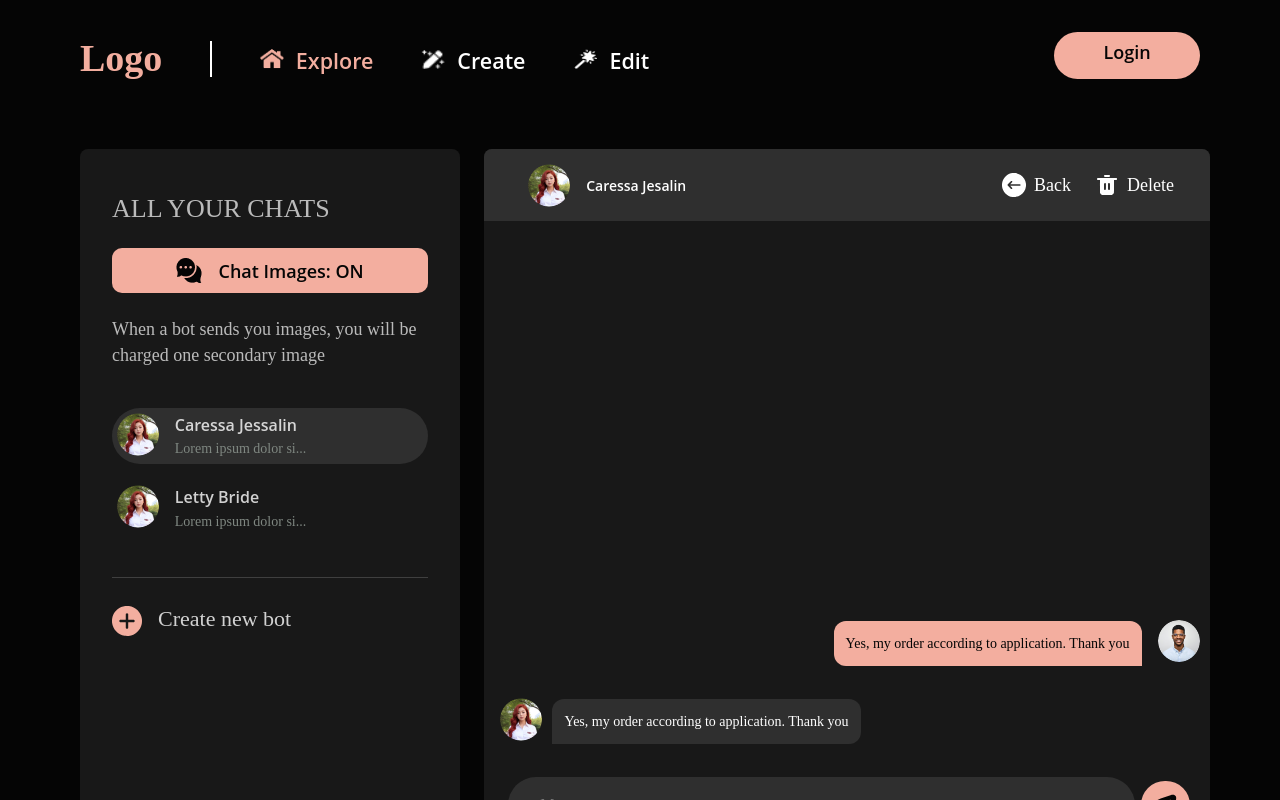
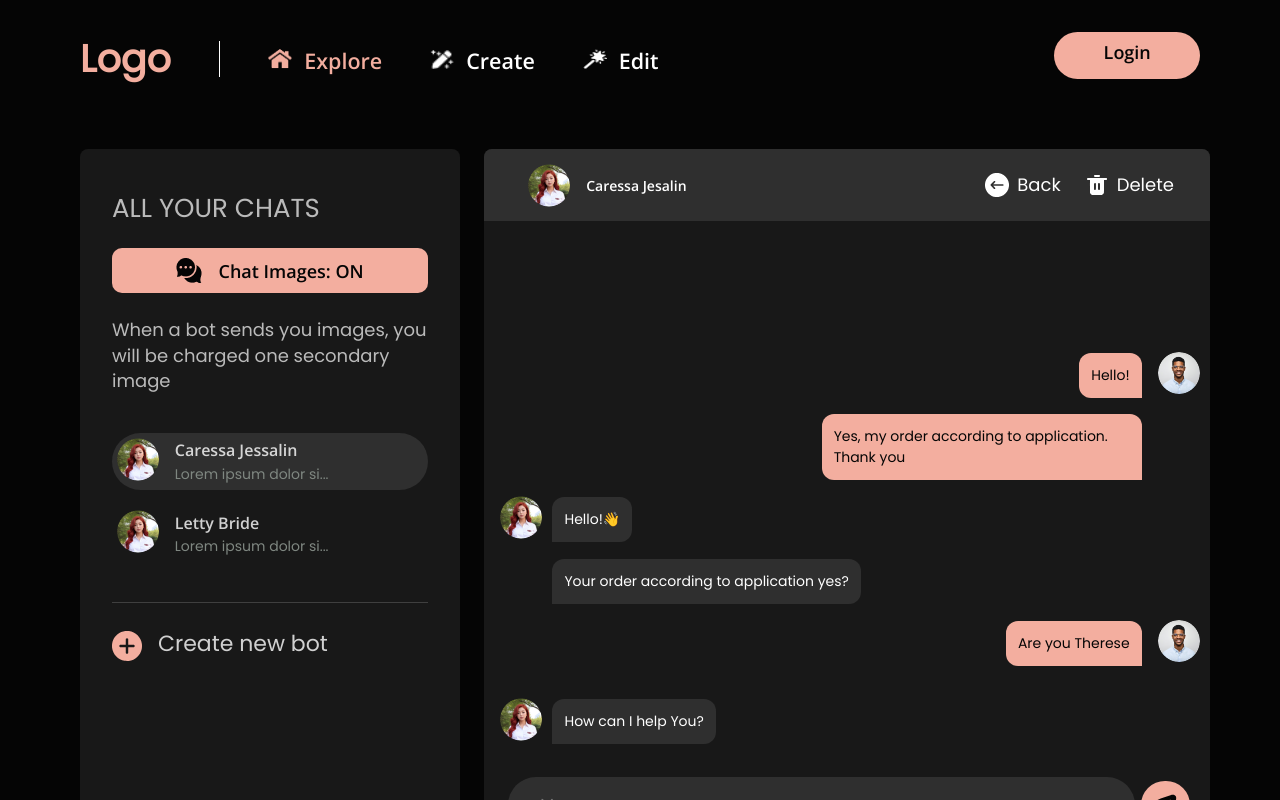
Before and after one commit to SamMathelete/sambit-mishra-chat-app-test, a Next.js app: page /main in a window 1280 px wide. Built offline with nearby package versions, Linux system fonts and the light colour scheme.

Commit message:
finished front end first frame

```diff
--- /dev/null
+++ b/data/sample-chats.ts
@@ -0,0 +1,38 @@
+export const chats = [
+    {
+        id: 1,
+        me: true,
+        message: "Hello!",
+        cont: false
+    },
+    {
+        id: 2,
+        me: true,
+        message: "Yes, my order according to application. Thank you",
+        cont: true
+    },
+    {
+        id: 3,
+        me: false,
+        message: "Hello!👋",
+        cont: false
+    },
+    {
+        id: 4,
+        me: false,
+        message: "Your order according to application yes?",
+        cont: true
+    },
+    {
+        id: 5,
+        me: true,
+        message: "Are you Therese",
+        cont: false
+    },
+    {
+        id: 6,
+        me: false,
+        message: "How can I help You?",
+        cont: false
+    }
+]
--- a/src/components/Body/Messages/Message.module.css
+++ b/src/components/Body/Messages/Message.module.css
@@ -5,6 +5,10 @@
   align-items: center;
   justify-content: left;
   background-color: transparent;
+}
+
+.firstChild {
+  margin-top: auto !important;
 }
 
 .meContainer {
--- a/src/components/Body/Messages/Message.tsx
+++ b/src/components/Body/Messages/Message.tsx
@@ -7,11 +7,12 @@ interface Props {
   me: boolean;
   showImg: boolean;
   img: StaticImageData;
+  first: boolean;
 }
 
-const Message: FC<Props> = ({ message, me, showImg, img }) => {
+const Message: FC<Props> = ({ message, me, showImg, img, first }) => {
   return (
-    <div className={`${styles.container} ${me && styles.meContainer}`}>
+    <div className={`${styles.container} ${me && styles.meContainer} ${first && styles.firstChild}`}>
       <div className={styles.imageHolder}>
         {showImg && (
           <Image
--- a/src/components/Body/Messages/MessagesBox.module.css
+++ b/src/components/Body/Messages/MessagesBox.module.css
@@ -1,13 +1,7 @@
 .container {
   display: flex;
-  flex-direction: column;
+  flex-flow: column nowrap;
   background-color: transparent;
-  overflow-y: scroll;
-  scrollbar-width: none;
-  justify-content: flex-end;
+  overflow: auto;
   height: 75%;
 }
-
-.container::-webkit-scrollbar {
-  display: none;
-}
--- a/src/components/Body/Messages/MessagesBox.tsx
+++ b/src/components/Body/Messages/MessagesBox.tsx
@@ -2,12 +2,22 @@ import Message from "./Message";
 import styles from "./MessagesBox.module.css";
 import userImage1 from "../../../../assets/userImage1.png";
 import userImage2 from "../../../../assets/userImage2.png";
+import { chats } from "../../../../data/sample-chats";
 
 const MessagesBox = () => {
-  return <div className={styles.container}>
-    <Message message="Yes, my order according to application. Thank you" me={true} img={userImage2} showImg={true} />
-    <Message message="Yes, my order according to application. Thank you" me={false} img={userImage1} showImg={true} />
-  </div>;
+  return (
+    <div className={styles.container}>
+      {chats.map((chat) => (
+        <Message
+          message={chat.message}
+          me={chat.me}
+          img={chat.me ? userImage2 : userImage1}
+          showImg={!chat.cont}
+          first={chat.id === 1}
+        />
+      ))}
+    </div>
+  );
 };
 
 export default MessagesBox;
--- a/src/styles/globals.css
+++ b/src/styles/globals.css
@@ -1,3 +1,13 @@
+@font-face {
+  font-family: "Poppins";
+  src: url("../../assets/fonts/Poppins-Regular.ttf");
+}
+
+@font-face {
+  font-family: "Open Sans";
+  src: url("../../assets/fonts/OpenSans-VariableFont_wdth\,wght.ttf");
+}
+
 :root {
   --max-width: 1100px;
   --border-radius: 12px;
```
Also changed, not shown: assets/fonts/OpenSans-VariableFont_wdth,wght.ttf (added), assets/fonts/Poppins-Regular.ttf (added).
